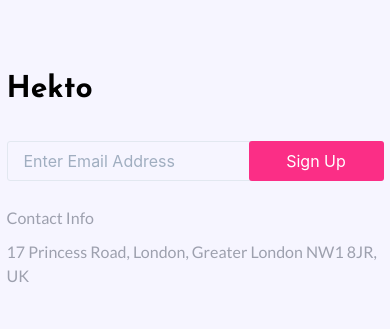
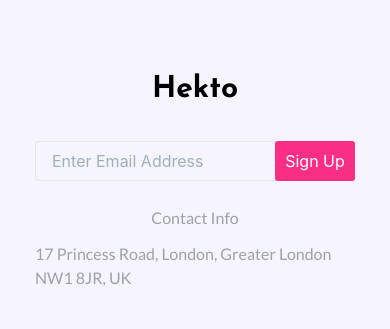
Before and after one commit to anacornachi/hekto-ecommerce, a Next.js app: page / in a window 390 px wide. Shown: the part 716-1045 px from the top of the page. Built offline with nearby package versions, Linux system fonts and the light colour scheme.

Commit message:
improve footer responsiveness

```diff
--- a/src/components/Footer/topFooter.tsx
+++ b/src/components/Footer/topFooter.tsx
@@ -1,4 +1,4 @@
-import {Flex, InputGroup, Input, InputRightElement, Text, Heading, Link as ChakraLink} from '@chakra-ui/react';
+import {Flex, InputGroup, Input, InputRightElement, Text, Heading, Link as ChakraLink, UnorderedList, ListItem} from '@chakra-ui/react';
 import Container from '@components/layouts/Container';
 import {navigationFooter} from './navigation';
 import Link from 'next/link';
@@ -15,9 +15,9 @@ export default function TopFooter() {
                         align={{base: 'center', lg: 'flex-start'}}
                         >
                         <Flex
-                            alignSelf={{base: 'center', lg: 'flex-start'}}
-                            mt="94px"
+                            m="94px 20px 20px 20px"
                             direction="column"
+                            align={{base: 'center', lg: 'flex-start'}}
                             >
                             <Heading
                                 as="h4"
@@ -31,14 +31,14 @@ export default function TopFooter() {
                                     color="white"
                                     cursor="pointer"
                                     borderRadius="3px"
-                                    width="135px"
-                                    h={{base: '40px', lg: '40px'}}
+                                    width={{base: '80px', md:'135px', lg: '135px'}}
+                                    h={{base: '40px', md:'40px', lg: '40px'}}
                                 >Sign Up</InputRightElement>
                                 <Input
                                     mt="31px"
                                     placeholder="Enter Email Address"
                                     borderRadius="3px"
-                                    width="377px"
+                                    width={{base: '280px', md: '377px', lg: '377px'}}
                                 />
                             </InputGroup>
 
@@ -46,12 +46,17 @@ export default function TopFooter() {
                                 mt="25px"
                                 fontFamily="lato"
                                 color="grey"
-                            >Contact Info</Text>
+                            >
+                                Contact Info
+                            </Text>
                             <Text
-                                mt="10px"
+                                mt="12px"
                                 fontFamily="lato"
                                 color="grey"
-                            >17 Princess Road, London, Greater London NW1 8JR, UK</Text>
+                            >
+                                17 Princess Road, London, Greater London NW1 8JR, UK
+                            </Text>
+
                         </Flex>
 
                         {navigationFooter && navigationFooter.map((page,key) => (
@@ -64,7 +69,7 @@ export default function TopFooter() {
                                 color="black"
                                 fontFamily="josefin"
                                 mt={{base: '40px', lg: '94px'}}
-                                mb="42px">
+                                mb={{base: '25px', lg: '42px'}}>
                                     {page.title}
                                 </Heading>
 
```
